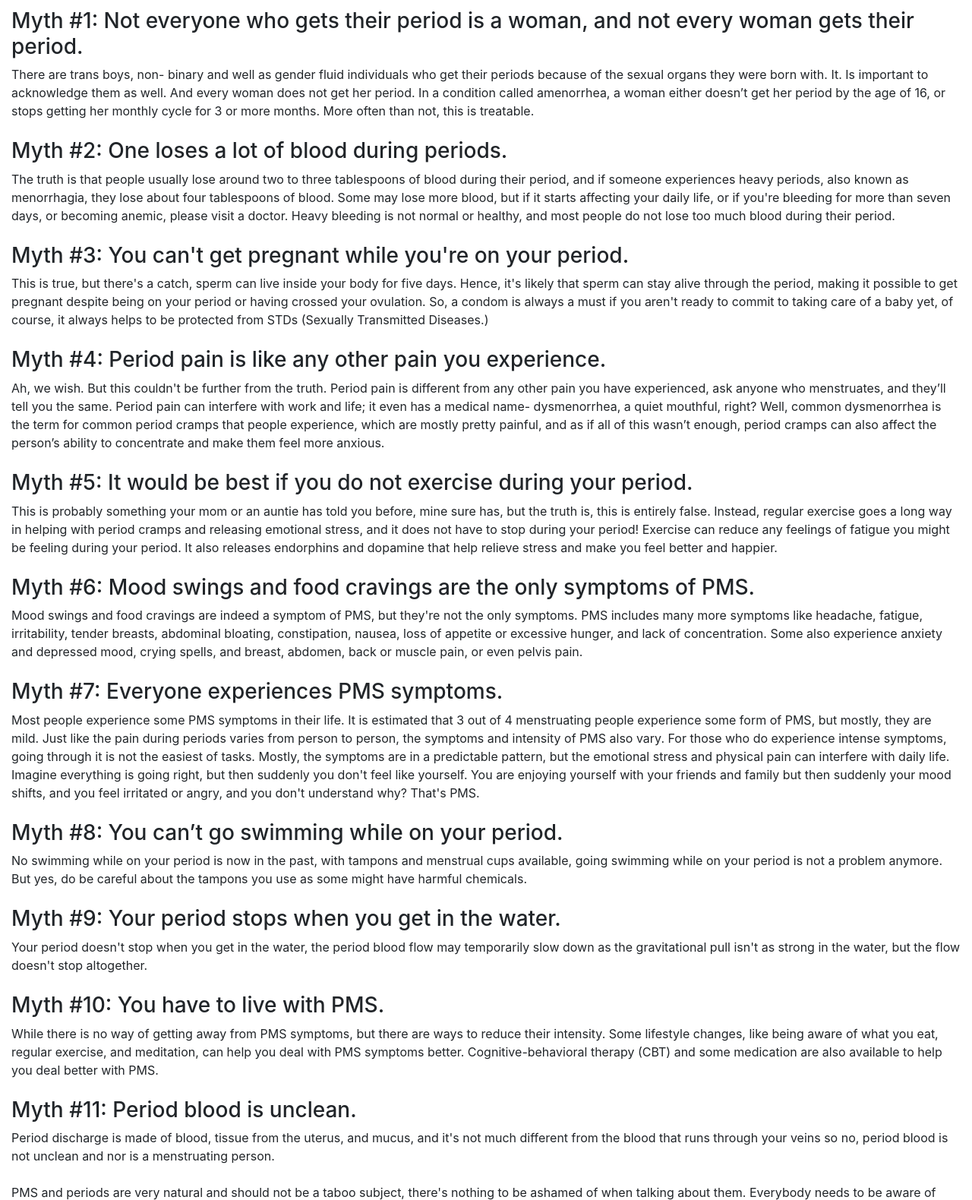
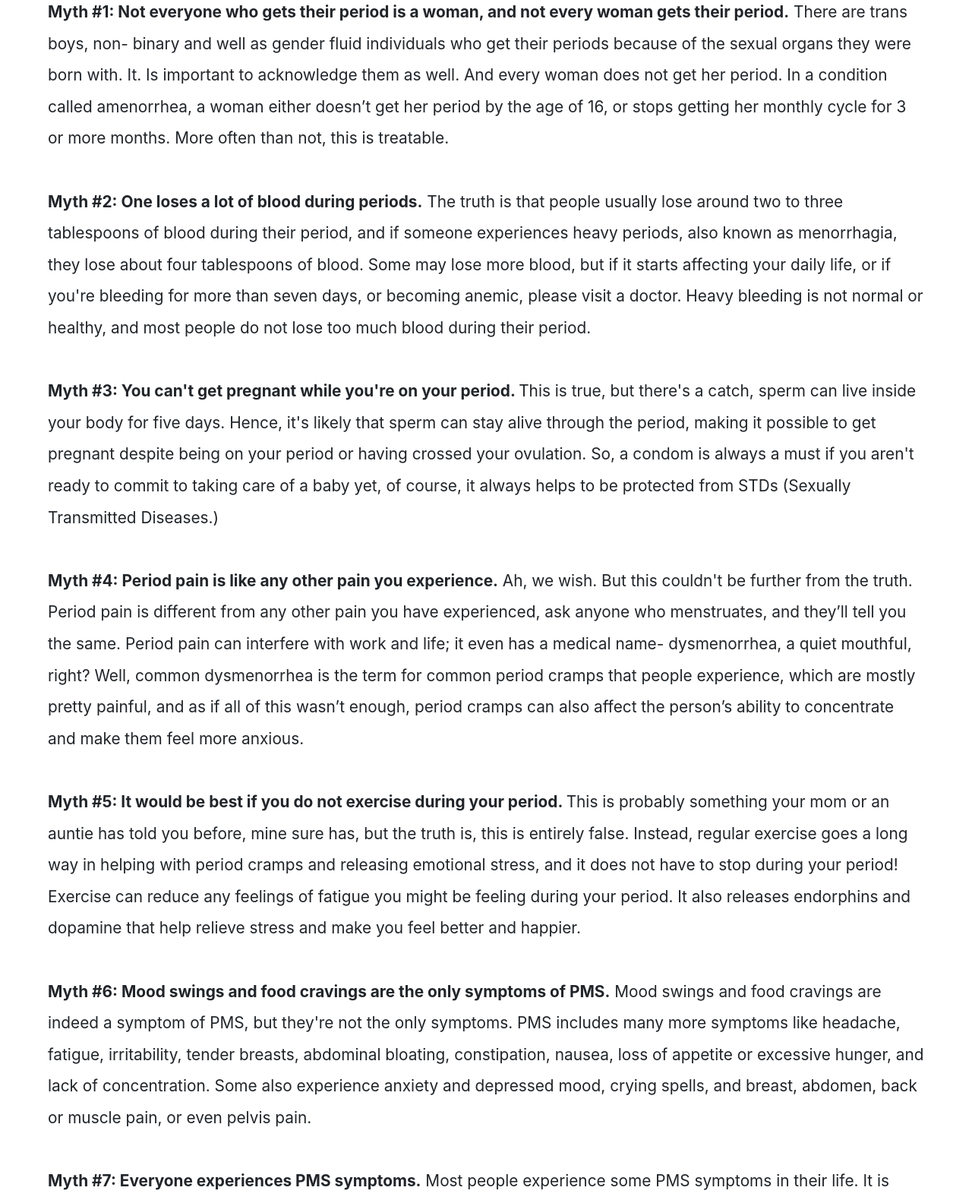
Before and after one commit to SuyogM7/GirlUpAthena, a plain HTML site: page article5.html in a window 1280 px wide. Shown: the part 1184-2764 px from the top of the page at 76% size. Drawn offline with Linux system fonts and the light colour scheme.

Commit message:
Update article5.html

```diff
--- a/article5.html
+++ b/article5.html
@@ -26,46 +26,46 @@ A week or so before their period, 3 out of 4 people* go through Premenstrual Syn
 
 There are many myths and misconceptions about periods and PMS, and when there are myths, they need to be busted! Here are some of these myths, and what is the truth behind them: -  <br><br>
 
-<h3>Myth #1: Not everyone who gets their period is a woman, and not every woman gets their period.</h3>
+<b>Myth #1: Not everyone who gets their period is a woman, and not every woman gets their period.</b>
 There are trans boys, non- binary and well as gender fluid individuals who get their periods because of the sexual organs they were born with. It. Is important to acknowledge them as well. And every woman does not get her period. In a condition called amenorrhea, a woman either doesn’t get her period by the age of 16, or stops getting her monthly cycle for 3 or more months. More often than not, this is treatable.
 <br><br>
 
-<h3>Myth #2: One loses a lot of blood during periods.</h3>
+<b>Myth #2: One loses a lot of blood during periods.</b>
 The truth is that people usually lose around two to three tablespoons of blood during their period, and if someone experiences heavy periods, also known as menorrhagia, they lose about four tablespoons of blood.
 Some may lose more blood, but if it starts affecting your daily life, or if you're bleeding for more than seven days, or becoming anemic, please visit a doctor. Heavy bleeding is not normal or healthy, and most people do not lose too much blood during their period.
 <br><br>
 
-<h3>Myth #3: You can't get pregnant while you're on your period. </h3>
+<b>Myth #3: You can't get pregnant while you're on your period. </b>
 This is true, but there's a catch, sperm can live inside your body for five days. Hence, it's likely that sperm can stay alive through the period, making it possible to get pregnant despite being on your period or having crossed your ovulation. So, a condom is always a must if you aren't ready to commit to taking care of a baby yet, of course, it always helps to be protected from STDs (Sexually Transmitted Diseases.)
 <br><br>
 
-<h3>Myth #4: Period pain is like any other pain you experience.</h3>
+<b>Myth #4: Period pain is like any other pain you experience.</b>
 Ah, we wish. But this couldn't be further from the truth. Period pain is different from any other pain you have experienced, ask anyone who menstruates, and they’ll tell you the same. Period pain can interfere with work and life; it even has a medical name- dysmenorrhea, a quiet mouthful, right? Well, common dysmenorrhea is the term for common period cramps that people experience, which are mostly pretty painful, and as if all of this wasn’t enough, period cramps can also affect the person’s ability to concentrate and make them feel more anxious.
 <br><br>
 
-<h3>Myth #5: It would be best if you do not exercise during your period. </h3>
+<b>Myth #5: It would be best if you do not exercise during your period. </b>
 This is probably something your mom or an auntie has told you before, mine sure has, but the truth is, this is entirely false. Instead, regular exercise goes a long way in helping with period cramps and releasing emotional stress, and it does not have to stop during your period! Exercise can reduce any feelings of fatigue you might be feeling during your period. It also releases endorphins and dopamine that help relieve stress and make you feel better and happier.
  <br><br>
 
-<h3>Myth #6: Mood swings and food cravings are the only symptoms of PMS.</h3>
+<b>Myth #6: Mood swings and food cravings are the only symptoms of PMS.</b>
 Mood swings and food cravings are indeed a symptom of PMS, but they're not the only symptoms. PMS includes many more symptoms like headache, fatigue, irritability, tender breasts, abdominal bloating, constipation, nausea, loss of appetite or excessive hunger, and lack of concentration. Some also experience anxiety and depressed mood, crying spells, and breast, abdomen, back or muscle pain, or even pelvis pain.
  <br><br>
 
-<h3>Myth #7: Everyone experiences PMS symptoms.</h3>
+<b>Myth #7: Everyone experiences PMS symptoms.</b>
 Most people experience some PMS symptoms in their life. It is estimated that 3 out of 4 menstruating people experience some form of PMS, but mostly, they are mild. Just like the pain during periods varies from person to person, the symptoms and intensity of PMS also vary.
 For those who do experience intense symptoms, going through it is not the easiest of tasks. Mostly, the symptoms are in a predictable pattern, but the emotional stress and physical pain can interfere with daily life.
 Imagine everything is going right, but then suddenly you don't feel like yourself. You are enjoying yourself with your friends and family but then suddenly your mood shifts, and you feel irritated or angry, and you don't understand why? That's PMS.  <br><br>
 
-<h3>Myth #8: You can’t go swimming while on your period.</h3>
+<b>Myth #8: You can’t go swimming while on your period.</b>
 No swimming while on your period is now in the past, with tampons and menstrual cups available, going swimming while on your period is not a problem anymore. But yes, do be careful about the tampons you use as some might have harmful chemicals.<br><br>
 
-<h3>Myth #9: Your period stops when you get in the water.</h3>
+<b>Myth #9: Your period stops when you get in the water.</b>
 Your period doesn't stop when you get in the water, the period blood flow may temporarily slow down as the gravitational pull isn't as strong in the water, but the flow doesn't stop altogether.<br><br>
 
-<h3>Myth #10: You have to live with PMS.</h3>
+<b>Myth #10: You have to live with PMS.</b>
 While there is no way of getting away from PMS symptoms, but there are ways to reduce their intensity. Some lifestyle changes, like being aware of what you eat, regular exercise, and meditation, can help you deal with PMS symptoms better. Cognitive-behavioral therapy (CBT) and some medication are also available to help you deal better with PMS. <br><br>
 
-<h3>Myth #11: Period blood is unclean. </h3>
+<b>Myth #11: Period blood is unclean. </b>
 Period discharge is made of blood, tissue from the uterus, and mucus, and it's not much different from the blood that runs through your veins so no, period blood is not unclean and nor is a menstruating person.<br><br>
 
 PMS and periods are very natural and should not be a taboo subject, there's nothing to be ashamed of when talking about them. Everybody needs to be aware of what PMS and periods are like. <br><br>
```
